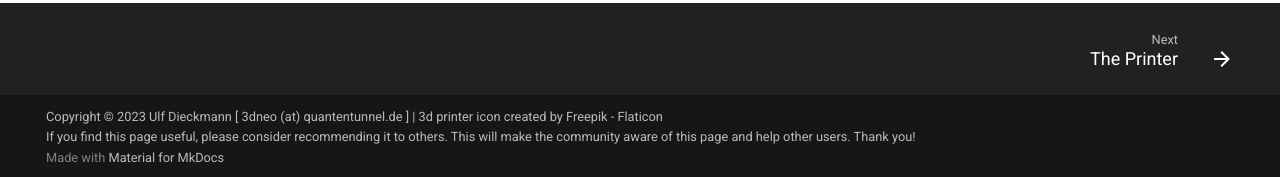
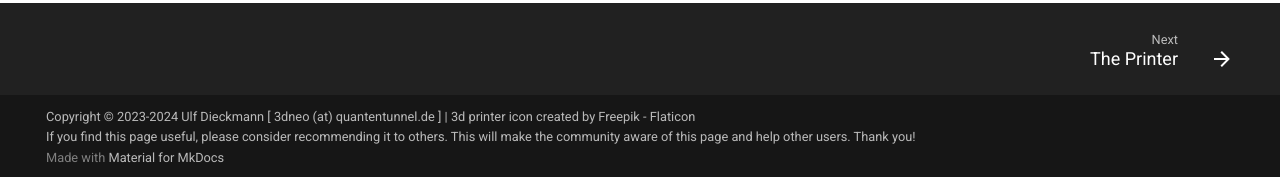
Before and after one commit to 1coderookie/Kobra2NeoInsights, an MkDocs documentation site: the page built from docs/index.md, in a window 1280 px wide and 900 px high, scrolled down 1063 px. Shown: the part 720-897 px from the top of the window. Built offline with MkDocs 1.6.1 and Material for MkDocs 9.7.7, drawn with Linux system fonts in a browser that asks for light colours; comment, search, counter and statistics services are not loaded.

Commit message:
Update mkdocs.yml

```diff
--- a/mkdocs.yml
+++ b/mkdocs.yml
@@ -9,7 +9,7 @@
 repo_url: https://github.com/1coderookie/Kobra2NeoInsights
 
 # Copyright
-copyright: Copyright &copy; 2023 Ulf Dieckmann [ 3dneo (at) quantentunnel.de ] | <a href="https://www.flaticon.com/free-icons/3d-printer" title="3d printer icons">3d printer icon created by Freepik - Flaticon</a> <br> If you find this page useful, please consider recommending it to others. This will make the community aware of this page and help other users. Thank you!
+copyright: Copyright &copy; 2023-2024 Ulf Dieckmann [ 3dneo (at) quantentunnel.de ] | <a href="https://www.flaticon.com/free-icons/3d-printer" title="3d printer icons">3d printer icon created by Freepik - Flaticon</a> <br> If you find this page useful, please consider recommending it to others. This will make the community aware of this page and help other users. Thank you!
 
 # CSS Stylesheet
 # extra_css:
```
